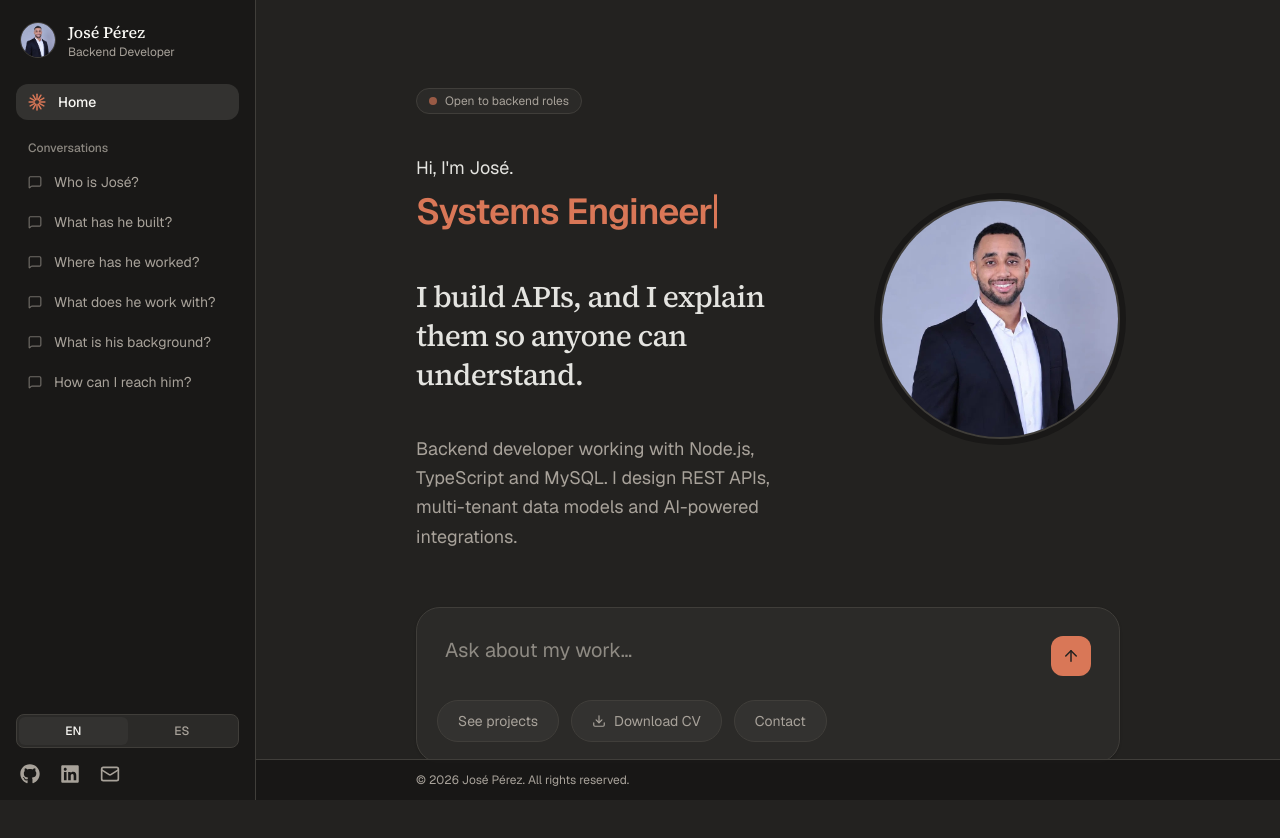
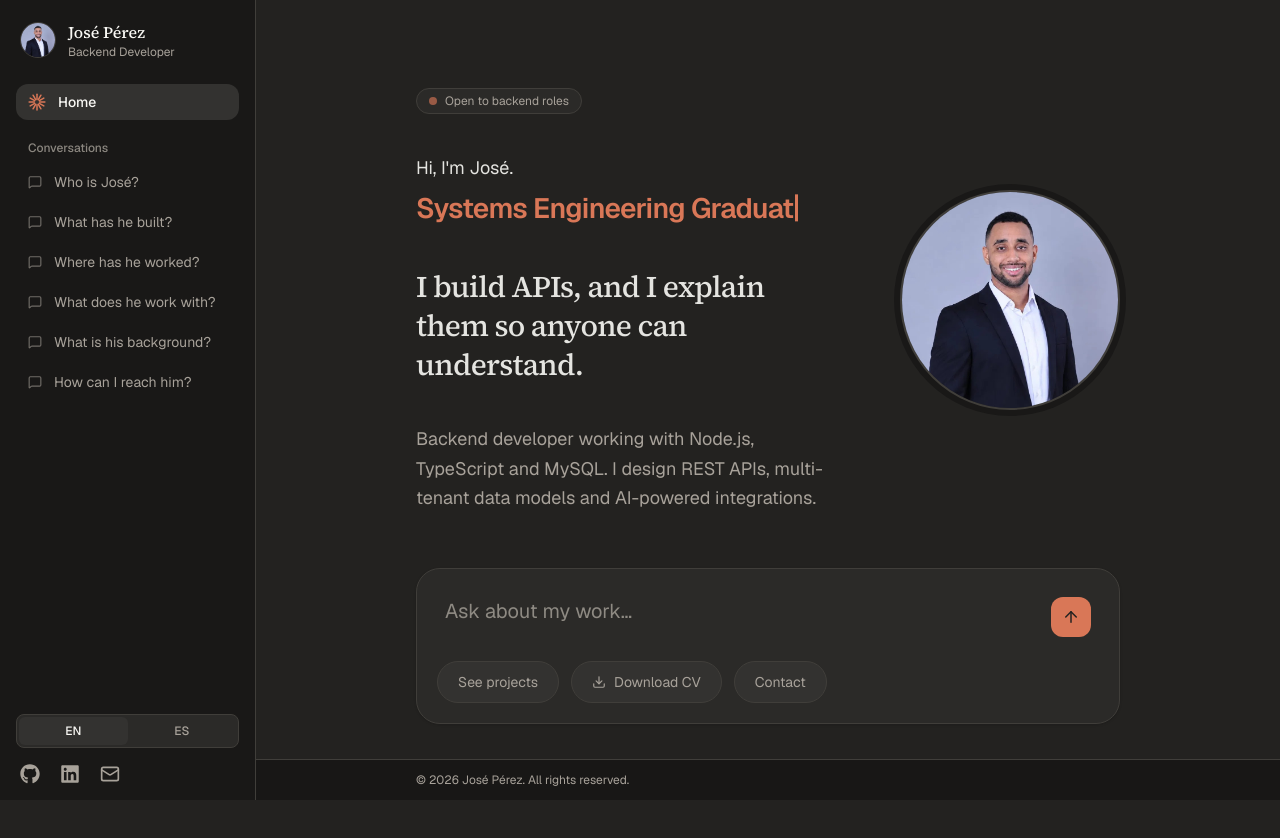
Before and after one commit to JosePerez0314/portfolio, a Next.js app: page / in a window 1280 px wide. Shown: the top 838 px of the page. Built offline with nearby package versions, Linux system fonts and the light colour scheme.

Commit message:
feat(hero): show "Systems Engineering Graduate" in English copy
Co-Authored-By: Claude Sonnet 5.5 <noreply@anthropic.com>

```diff
--- a/app/layout.tsx
+++ b/app/layout.tsx
@@ -30,7 +30,7 @@ export const metadata: Metadata = {
     "Backend developer building REST APIs, multi-tenant systems and AI integrations with Node.js, TypeScript and MySQL. Creator of TalentMatch AI.",
   keywords: [
     "Backend Developer",
-    "Systems Engineer",
+    "Systems Engineering Graduate",
     "Software Architecture",
     "Node.js",
     "TypeScript",
--- a/components/Hero.tsx
+++ b/components/Hero.tsx
@@ -62,7 +62,7 @@ function RoleLoop({ roles }: { roles: readonly string[] }) {
 
   const text = reduce ? roles.join(" · ") : roles[i].slice(0, n);
   return (
-    <p className="min-h-[1.3em] text-2xl font-semibold tracking-tight text-accent sm:text-3xl md:text-4xl">
+    <p className="min-h-[1.3em] text-xl font-semibold tracking-tight text-accent sm:text-2xl md:text-[28px]">
       <span className="sr-only">{roles.join(", ")}</span>
       <span aria-hidden>
         {text}
@@ -82,7 +82,7 @@ export default function Hero() {
 
   return (
     <section className="flex flex-col justify-center gap-10 pb-10 md:gap-14 pt-6 lg:min-h-[calc(100dvh-11rem)] lg:pt-10">
-      <div className="grid w-full items-center gap-8 md:grid-cols-[1fr_240px] md:gap-16">
+      <div className="grid w-full items-center gap-8 md:grid-cols-[1fr_220px] md:gap-16">
         <div className="flex flex-col items-start gap-6 md:gap-10">
           <span className="inline-flex items-center gap-2 rounded-full border border-line bg-surface px-3 py-1 text-xs text-muted">
             <span className="h-2 w-2 rounded-full bg-accent [animation:status-pulse_2.4s_ease-in-out_infinite]" />
--- a/data/translations.ts
+++ b/data/translations.ts
@@ -17,7 +17,7 @@ const EN = {
   hero: {
     status: "Open to backend roles",
     greeting: "Hi, I'm José.",
-    roles: ["Backend Developer", "Systems Engineer"],
+    roles: ["Backend Developer", "Systems Engineering Graduate"],
     title: "I build APIs, and I explain them so anyone can understand.",
     desc: "Backend developer working with Node.js, TypeScript and MySQL. I design REST APIs, multi-tenant data models and AI-powered integrations.",
     composerPlaceholder: "Ask about my work…",
@@ -30,7 +30,7 @@ const EN = {
   about: {
     question: "Who is José?",
     paragraphs: [
-      "I'm a Systems Engineer and backend developer focused on APIs, data modeling and system design. I work mostly with Node.js, Express, Prisma and MySQL.",
+      "I'm a Systems Engineering graduate and backend developer focused on APIs, data modeling and system design. I work mostly with Node.js, Express, Prisma and MySQL.",
       "I lead the backend of TalentMatch AI, a multi-tenant SaaS for recruitment: I design the architecture, build the REST API and keep the technical documentation and sprints moving for a small team.",
       "I care about clear contracts, predictable data and being able to explain how a system works to people who don't read code.",
     ],
```
